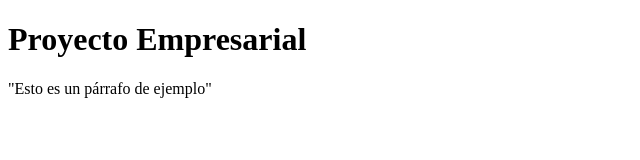
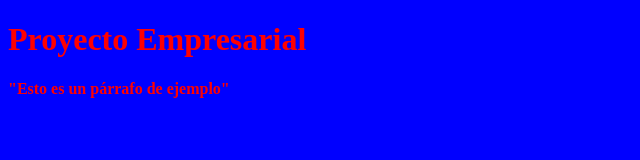
Before and after one commit to Gibbs155/CursoGit, a plain HTML site: page index.html in a window 1280 px wide. Shown: the whole page, without its empty margins (0-640 px from the left). Drawn offline with Linux system fonts and the light colour scheme.

Commit message:
negrita y color rojito

```diff
--- a/css/estilos.css
+++ b/css/estilos.css
@@ -1,4 +1,6 @@
-@charset "utf-8"
-body {
+@charset "utf-8";
+body{
 	background-color:#00F;
+	font-weight:bold;
+	color:#F00;
 }
```
